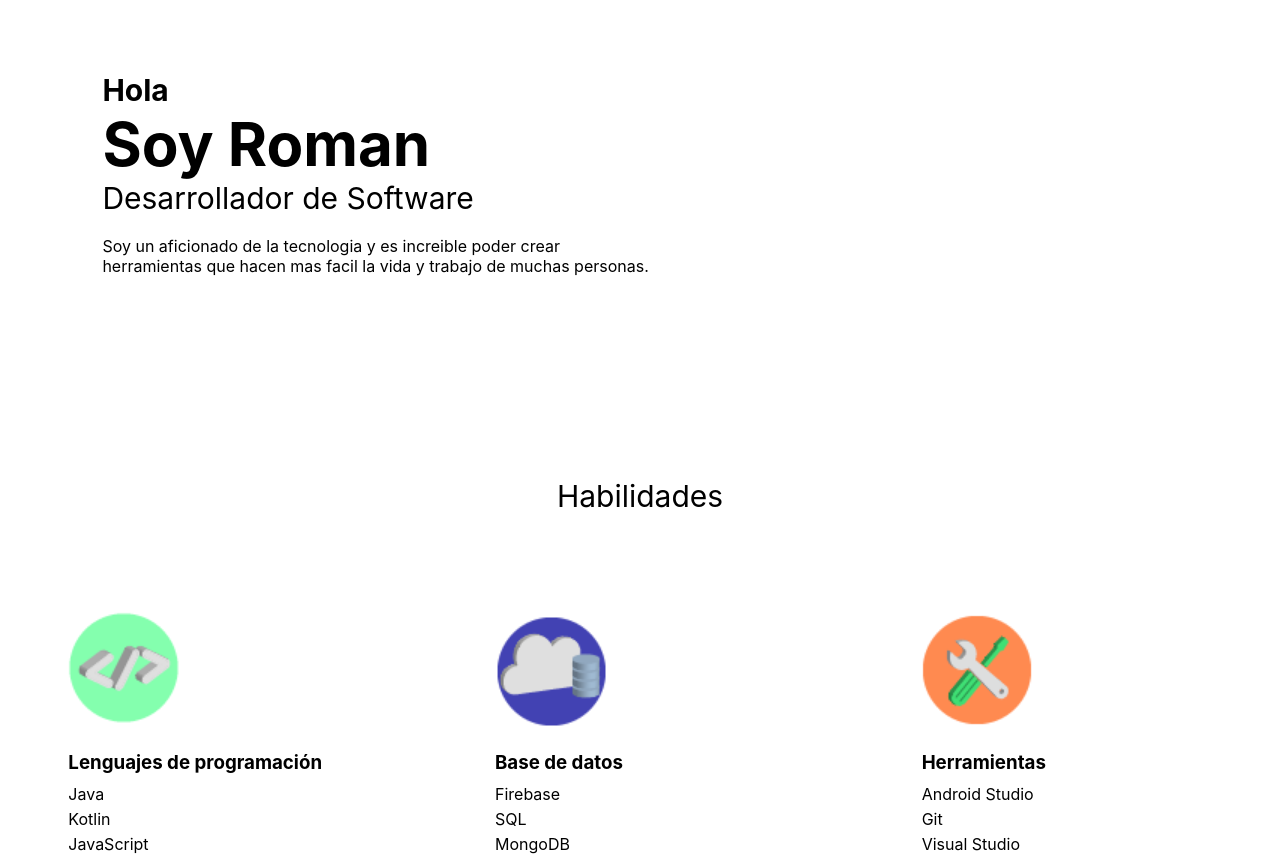
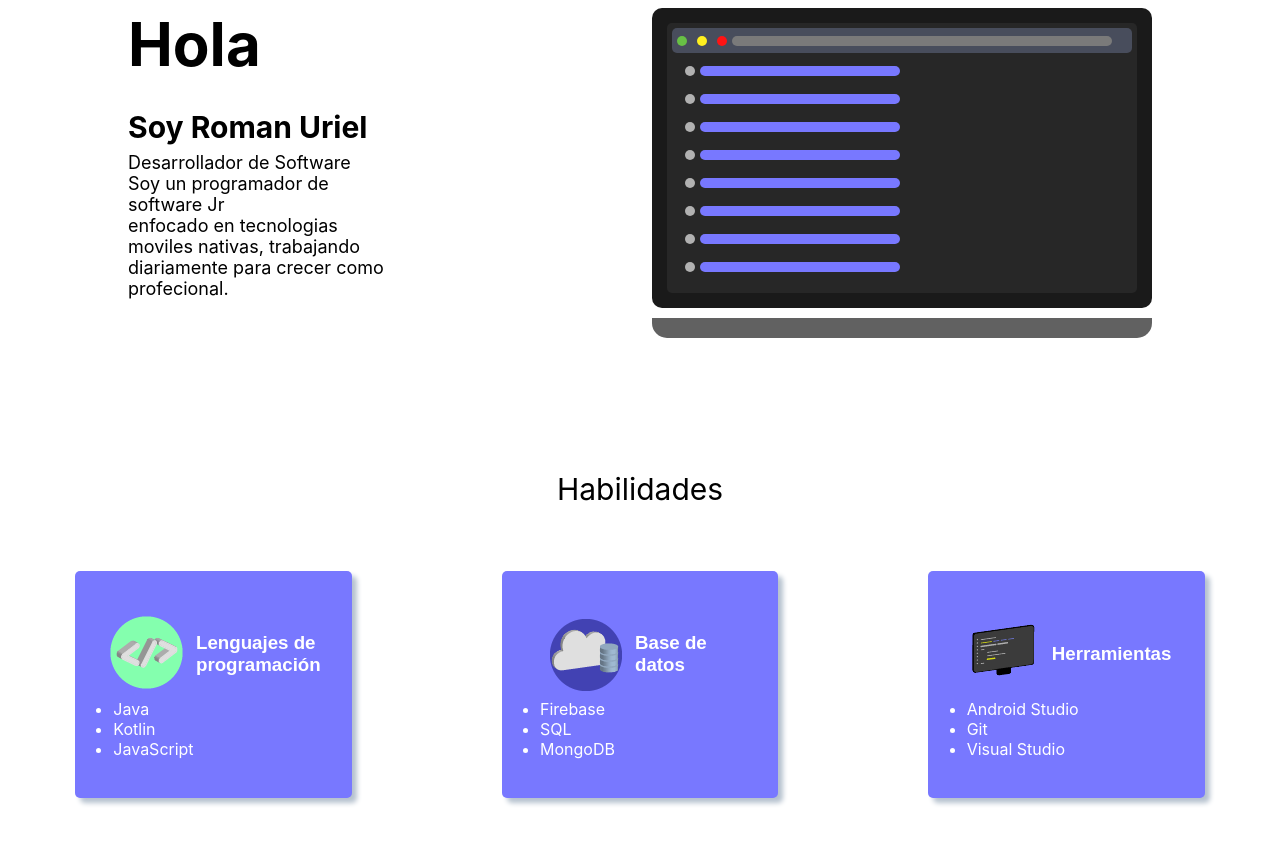
Before and after one commit to iamromanuriel/portafolio-web-site, a plain HTML site: page index.html in a window 1280 px wide. Shown: the part 200-1057 px from the top of the page. Drawn offline with nearby package versions, Linux system fonts and the light colour scheme.

Commit message:
update design

```diff
--- a/css/aboutme.css
+++ b/css/aboutme.css
@@ -6,58 +6,65 @@
     --background-Three-color: #84FFEE;
     --background-four-color:#4242B3;
     --background-five-color:#63B34B;
+
+    --background-card-color:#d4d4d4;
 }
 .datel{
-    margin-left: 8%;
-    margin-top: 15%;
+    width: 100%;
+    display: flex;
+    justify-content: center;
 }
-
-.datel > h1{
+.datel > div {
+    margin: 10%;
+}
+.saludo > h1{
+    font-size: 60px;
+}
+.saludo > h1 > span{
     font-size: 30px;
 }
-span{
-    font-size: 60px;
-
-}
-p.ocupation{
-    font-size: 30px;
+.saludo > p{
+    font-size: large;
 }
 /*skins*/
-.icon_skins{
-    margin: 12px 0px 12px 0px;
-    width: 120px;
-}
 .skins_title{
-    margin-top: 15%;
-    margin-bottom: 5%;
     text-align: center;
-    padding: 10px 0px 10px 0px;
-}
-.skins_title > p {
     font-size: 30px;
+    font-style: inherit;
+
 }
 .container_skin{
     display: flex;
     justify-content: space-around;
 }
 .skin{
-    width: 300px;
-    margin: 10px;
-    border-width: 0.2px;
+    background: var(--background-one-color);
+    width: 200px;
+    padding: 3%;
+    margin: 5%;
     border-radius: 5px;
+    box-shadow: 5px 5px 5px  #b6c2cf;
 }
-.skin:hover{
-    border-color: #8b8b8b;
-    box-shadow: 2px 2px 5px #999
 
+.title_skin{
+    display: flex;
+    justify-content: center;
+    align-items: center;
+}
+.title_skin > *{
+    margin: 5px;
 }
 .title_skin > h3{
-    padding: 5px;
+    color: white;
+    font-family: Arial, Helvetica, sans-serif;
+}
+
+.list_skin > *{
+    color: white;
 }
 li{
-    padding: 5px 0px 0px 5px;
+    list-style: disc;
 }
-
 /*MyWorks*/
 .container_work{
     margin: 10% 0% 5% 0%;
@@ -124,3 +131,22 @@ footer{
     width: 40%;
     margin-left: 10px;
 }
+
+@media (max-width: 909px){
+    .datel{
+        display: block;
+    }
+}
+
+@media (max-width: 600px){
+    .container_skin{
+        display: block;
+    }
+    .skin{
+        width: 80%;
+        margin: 10px 40px 10px 40px;
+    }
+    .list_skin{
+        padding: 0px 0px 0px 10px;
+    }
+}
--- a/css/navstyle.css
+++ b/css/navstyle.css
@@ -1,7 +1,6 @@
 *{
     padding: 0;
     margin: 0;
-    text-decoration: none;
     list-style: none;
 }
 :root{
@@ -41,6 +40,7 @@ nav a{
     border: 1px  solid transparent;
     padding: 7px 10px;
     border-radius: 3px;
+    text-decoration: none;
 }
 a.active, a:hover{
     border: 1px solid var(--background-one-color);
--- /dev/null
+++ b/css/styleilustration.css
@@ -0,0 +1,100 @@
+:root{
+    --color-border-display: #1a1a1a;
+    --color-support-pc: #616161;
+    --color-num-code: #b1b1b1;
+    --background-one-color:#7878FF;
+}
+body{
+    height: 50%;
+    min-height: 600px;
+}
+
+
+.container_pc{
+    width: 500px;
+    height: 300px;
+    background: var(--color-border-display);
+    border-radius: 10px;
+    display: flex;
+    justify-content: center;
+    align-items: center;
+}
+.display{
+    width: 460px;
+    height: 260px;
+    background: #272727;
+    border-radius: 5px;
+    padding: 5px;
+}
+.support{
+    width: 500px;
+    height: 20px;
+    margin: 10px 0px 5px 0px;
+    border-bottom-left-radius: 15px;
+    border-bottom-right-radius: 15px;
+    background: var(--color-support-pc);
+}
+.head-display{
+    width: 460px;
+    height: 25px;
+    background: #484d5c;
+    border-radius: 5px;
+    display: flex;
+    align-items: center;
+}
+
+
+.control-green{
+    width: 10px;
+    height: 10px;
+    background: #68c045;
+    margin: 0px 5px 0px 5px;
+    border-radius: 50%;
+}
+.control-yellow{
+    width: 10px;
+    height: 10px;
+    background: #fff01f;
+    margin: 0px 5px 0px 5px;
+    border-radius: 50%;
+}
+.control-red{
+    width: 10px;
+    height: 10px;
+    background: #ff1414;
+    margin: 0px 5px 0px 5px;
+    border-radius: 50%;
+}
+.element{
+    width: 380px;
+    height: 10px;
+    background: #7a7a7a;
+    border-radius: 5px;
+}
+
+.container-code > .code-one{
+    width: 400px;
+    height: 20px;
+    margin: 8px;
+    border-radius: 5px;
+    display: flex;
+    align-items: center;
+}
+
+.code-one > .num-code{
+    width: 10px;
+    height: 10px;
+    border-radius: 50%;
+    background: var(--color-num-code);
+    margin: 5px;
+}
+
+.code-one > .line-code{
+    width: 200px;
+    height: 10px;
+    border-radius: 5px;
+    background: var(--background-one-color);
+}
+.code-one > .line-code:hover{
+    background: #b1bdff;
+}
--- a/index.html
+++ b/index.html
@@ -9,7 +9,7 @@
     <link rel="shortcut icon" href="image/icon.png" type="image/x-icon">
     <script src="https://kit.fontawesome.com/c1eae85dfa.js" ></script>
     <script src="https://code.jquery.com/jquery-3.6.0.js"></script>
-
+    <link rel="stylesheet" href="css/styleilustration.css">
     <title>Roman</title>
 </head>
 <body>
@@ -33,13 +33,68 @@
     <!-- Section about -->
 
     <div class="datel">
-        <h1>Hola <br> <span>Soy Roman</span> </h1>
+        <div class="saludo">
+            <h1>Hola <br> <span>Soy Roman Uriel</span> </h1>
         <p class="ocupation">Desarrollador de Software</p>
-        <br>
-        <p>Soy un aficionado de la tecnologia y es increible poder crear <br>
-            herramientas que hacen mas facil la vida y trabajo de muchas personas.
+        <p>Soy un programador de software Jr <br>
+            enfocado en tecnologias moviles nativas, trabajando diariamente para crecer como profecional.
+        </div>
+        <div class="description">
+            <!--Ilustration laptop-->
+            <div class="head">
+                <div class="container_pc">
+                    <div class="container_column">
+                        <div class="display">
+                            <div class="head-display">
+                                <div class="control-green"></div>
+                                <div class="control-yellow"></div>
+                                <div class="control-red"></div>
+                                <div class="element"></div>
+                            </div>
+                            <div class="container-code">
+                                <div class="code-one">
+                                    <div class="num-code"></div>
+                                    <div class="line-code"></div>
+                                </div>
+                                <div class="code-one">
+                                    <div class="num-code"></div>
+                                    <div class="line-code"></div>
+                                </div>
+                                <div class="code-one">
+                                    <div class="num-code"></div>
+                                    <div class="line-code"></div>
+                                </div>
+                                <div class="code-one">
+                                    <div class="num-code"></div>
+                                    <div class="line-code"></div>
+                                </div>
+                                <div class="code-one">
+                                    <div class="num-code"></div>
+                                    <div class="line-code"></div>
+                                </div>
+                                <div class="code-one">
+                                    <div class="num-code"></div>
+                                    <div class="icon"></div>
+                                    <div class="line-code"></div>
+                                </div>
+                                <div class="code-one">
+                                    <div class="num-code"></div>
+                                    <div class="line-code"></div>
+                                </div>
+                                <div class="code-one">
+                                    <div class="num-code"></div>
+                                    <div class="line-code"></div>
+                                </div>
+                            </div>
 
-        </p>
+                        </div>
+                    </div>
+                </div>
+                <div class="support"></div>
+            </div>
+            </p>
+        </div>
+
     </div>
 
     <!--Section skins-->
@@ -74,22 +129,58 @@
         </div>
         <div class="skin">
             <div class="title_skin">
-                <img class="icon_skins" src="image/tools.png" alt="">
+                <img class="icon_skins" src="image/1IDE.png" alt="">
                 <h3>Herramientas</h3></div>
             <div class="list_skin">
                 <ul>
                     <li>Android Studio</li>
                     <li>Git</li>
                     <li>Visual Studio</li>
-                    <li>Microsoft Office</li>
+                </ul>
+            </div>
+        </div>
+    </div>
+    <div class="container_skin">
+        <div class="skin">
+            <div class="title_skin">
+                <img class="icon_skins" src="image/1IDEA.png" alt="">
+                <h3>Conocimientos</h3>
+            </div>
+            <div class="list_skin">
+                <ul>
+                    <li>MVVM</li>
+                    <li>Corrutinas</li>
+                    <li>Patrones de diseño</li>
+                    <li>Normativa de diseño Material design</li>
+                </ul>
+            </div>
+        </div>
+        <div class="skin">
+            <div class="title_skin">
+            <img class="icon_skins" src="image/1DESIGN.png" alt="">
+                <h3>Diseño</h3>
+            </div>
+            <div class="list_skin">
+                <ul>
                     <li>Adobe XD</li>
                     <li>Adobe Illustrator</li>
                     <li>Adobe Photoshop</li>
                 </ul>
             </div>
         </div>
+        <div class="skin">
+            <div class="title_skin">
+                <img class="icon_skins" src="image/tools.png" alt="">
+                <h3>Soporte tecnico</h3></div>
+            <div class="list_skin">
+                <ul>
+                    <li>Adware y Software</li>
+                    <li>Windows Server</li>
+                    <li>Rede basico</li>
+                </ul>
+            </div>
+        </div>
     </div>
-
     <!--MyWorks-->
     <div class="container_work" id="myworks">
         <div class="containe_tittle_work">
```
Also changed, not shown: image/1DESIGN.png (added), image/1IDE.png (added), image/1IDEA.png (added).
